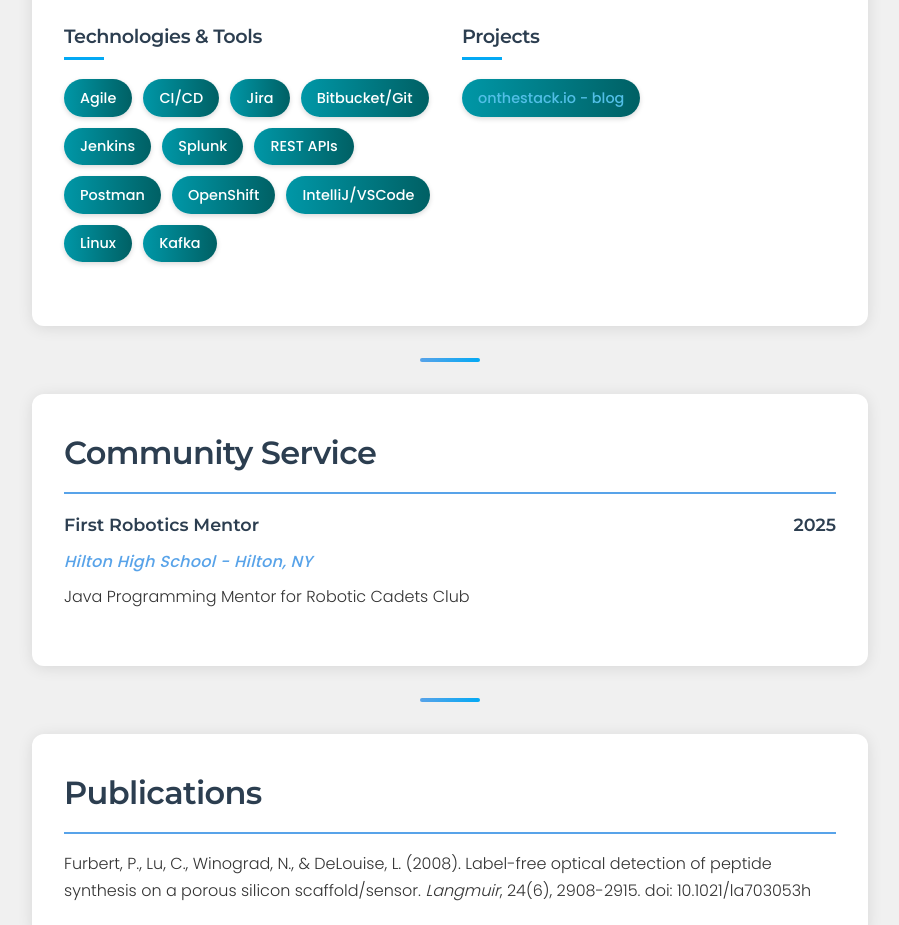
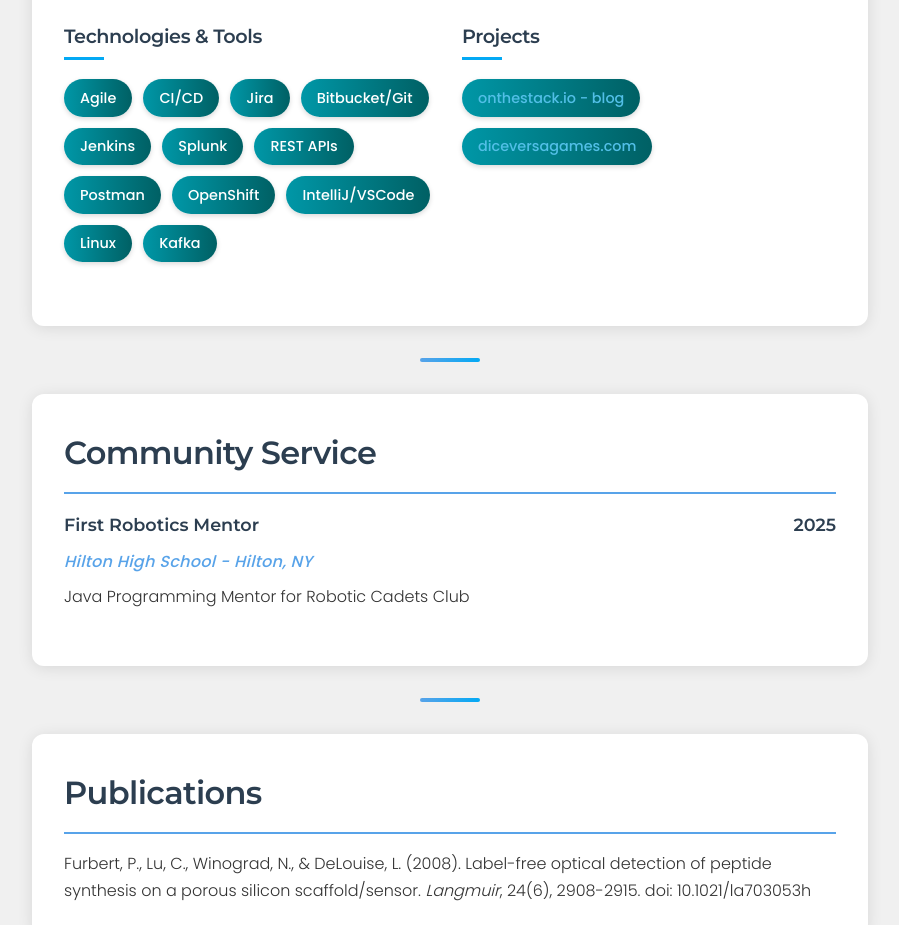
Before and after one commit to patrickmfurbert/patrickmfurbert.github.io, a SvelteKit app: page / in a window 1280 px wide. Shown: the part 3000-3925 px from the top of the page, without its empty margins (190-1089 px from the left). Built offline with nearby package versions, Linux system fonts and the light colour scheme.

Commit message:
adding project

```diff
--- a/src/routes/+page.svelte
+++ b/src/routes/+page.svelte
@@ -273,7 +273,12 @@
       <div class="skills-category">
         <h3>Projects</h3>
         <div class="skills-list">
-          <span class="skill-tag tool-skill"><a href="https://onthestack.io">onthestack.io - blog</a></span>
+          <span class="skill-tag tool-skill"
+            ><a href="https://onthestack.io">onthestack.io - blog</a></span
+          >
+          <span class="skill-tag tool-skill"
+            ><a href="https://www.diceversagames.com/">diceversagames.com</a></span
+          >
         </div>
       </div>
     </div>
```
Lines whose indentation alone changed are shown as unchanged.
